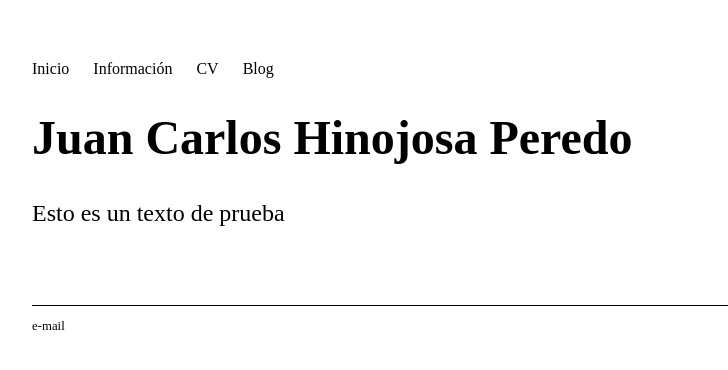
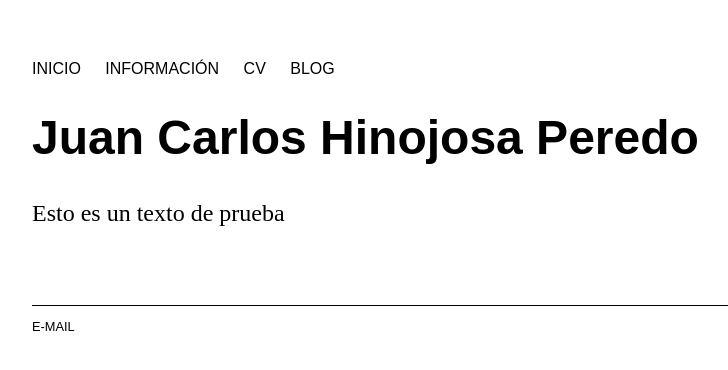
Before and after one commit to jhinojosp/jhinojosp.github.io, a Jekyll site: the page built from index.html, in a window 1280 px wide. Shown: the top 370 px of the page, without its empty margins (160-888 px from the left). Built offline with Jekyll 4.4.1, drawn with Linux system fonts in a browser that asks for light colours.

Commit message:
ahoraa si carnal

```diff
--- a/css/main.css
+++ b/css/main.css
@@ -23,7 +23,8 @@ body {
     width: 70%;
 }
 nav ul, footer ul {
-    font: 'opensans-bold', sans-serif;
+    font-family: Arial, Helvetica, sans-serif;
+    text-transform: uppercase;
     padding: 0px;
     list-style: none;
 }
@@ -41,7 +42,10 @@ a:hover {
 }
 h1 {
     font-size: 3em;
-    font: "opensans-bold";
+    font-family: Arial, Helvetica, sans-serif;
+}
+h3 {
+    font: 18px/1.9em 'librebaskerville-regular', serif;
 }
 p {
     font-size: 1.5em;
```
